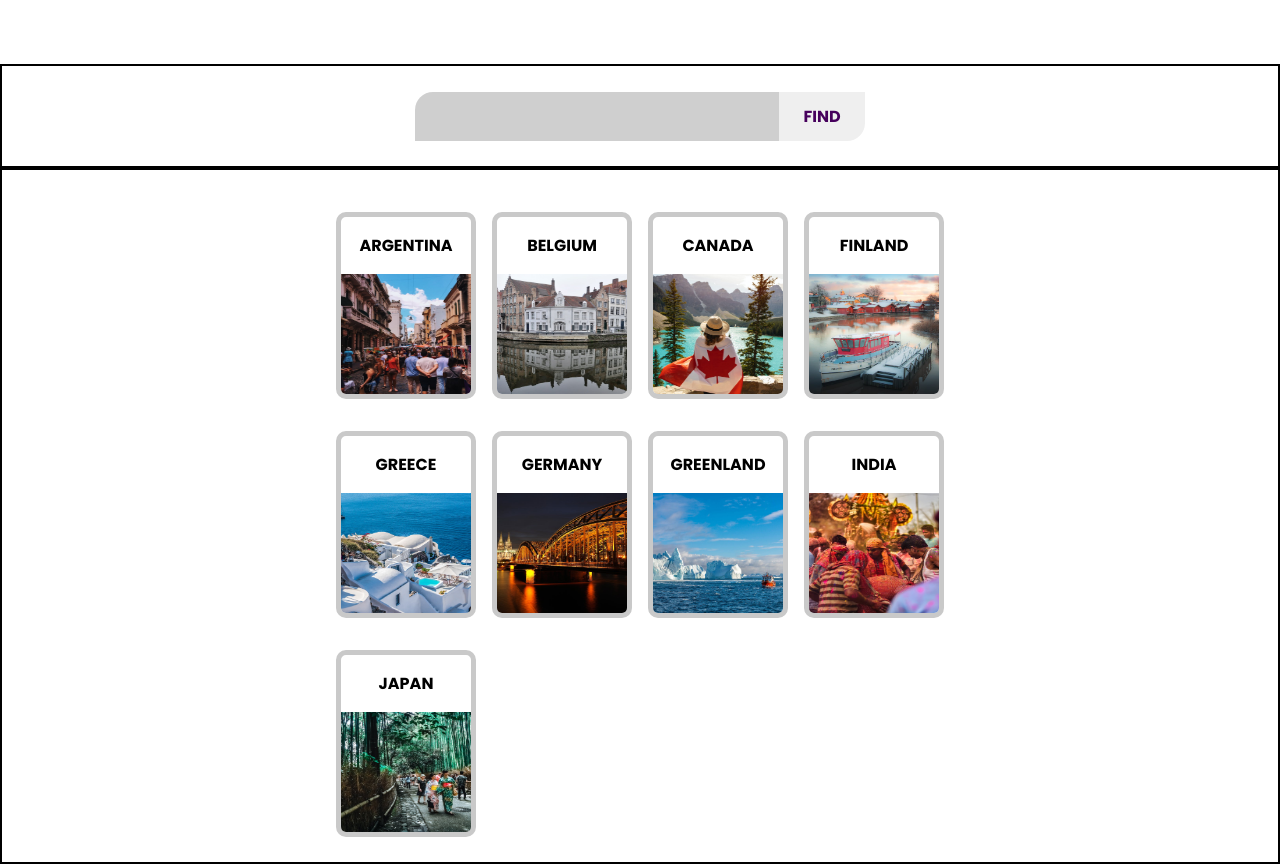
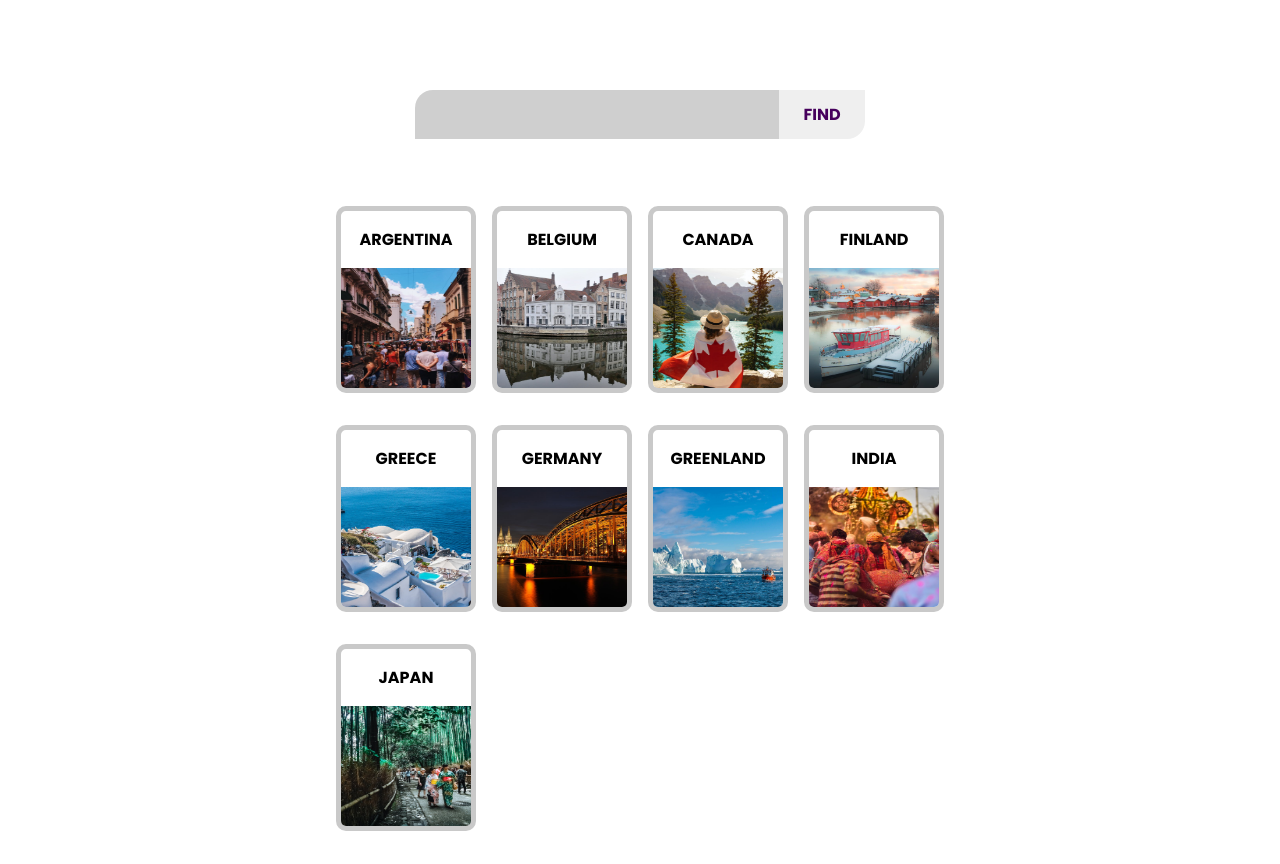
Before and after one commit to MansoorTohidi/countries, a plain HTML site: page index.html in a window 1280 px wide. Drawn offline with Linux system fonts and the light colour scheme.

Commit message:
update1 styles

```diff
--- a/style.css
+++ b/style.css
@@ -9,7 +9,7 @@
 
 
 #form{
-    border: 2px solid black;
+
     text-align: center;
     margin-top: 4rem;
     padding: 2% 2%;
@@ -51,7 +51,7 @@ button:hover{
 #cards{
     display: grid;
     grid-template-columns: repeat(4,140px);
-    border: 2px solid black;
+
     place-content: center;
     gap: 1rem;
     padding: 2% 2%;
```
